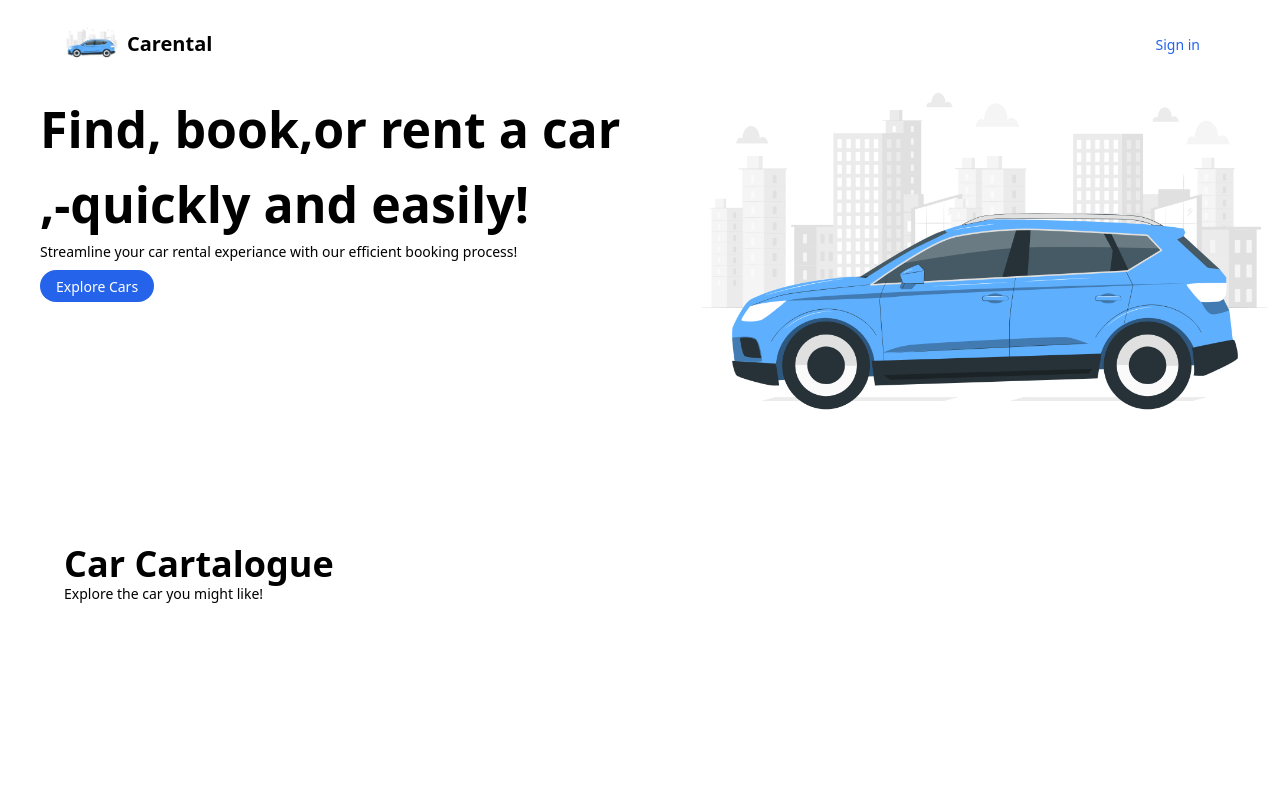
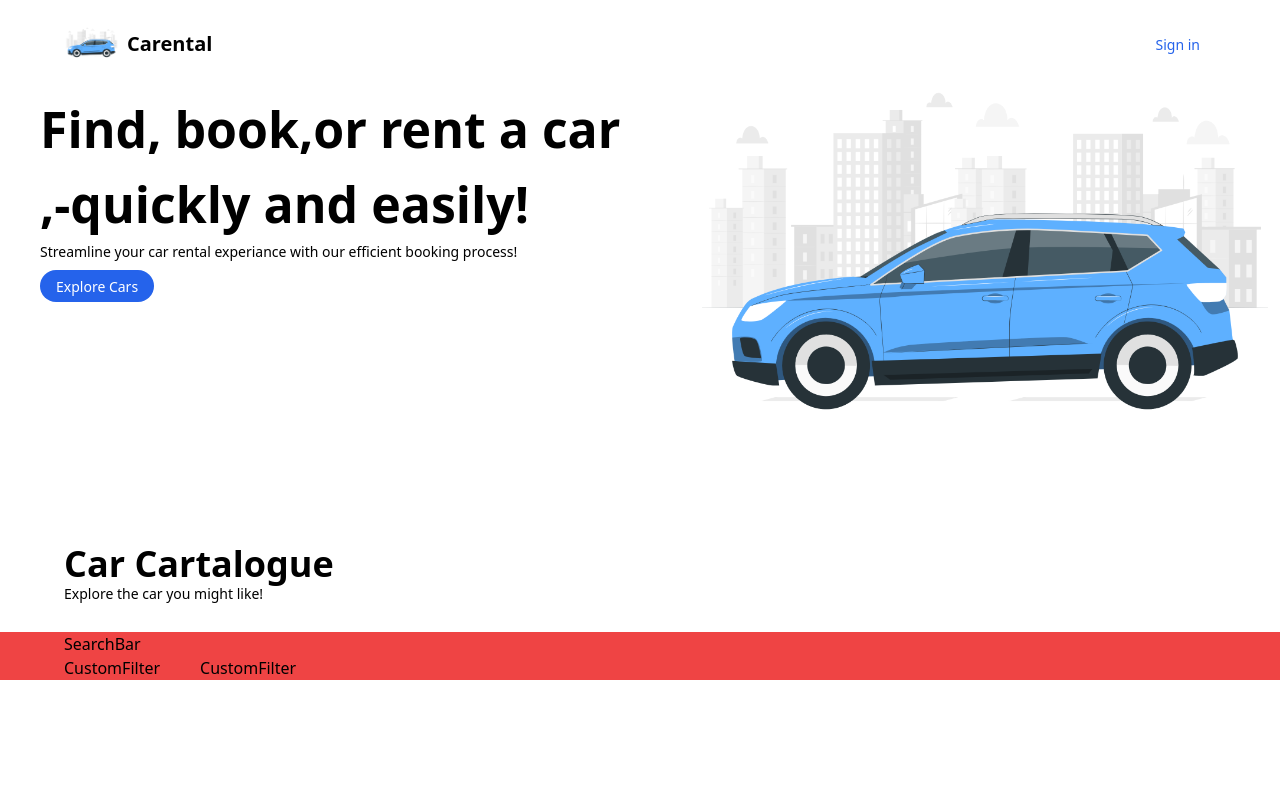
Before and after one commit to barakadewise/car-rental-app, a Next.js app: page / in a window 1280 px wide. Shown: the top 800 px of the page. Built offline with nearby package versions, Linux system fonts and the light colour scheme.

Commit message:
added new UI componentes

```diff
--- a/app/page.tsx
+++ b/app/page.tsx
@@ -1,13 +1,29 @@
+import CustomFilter from "@/components/CustomFilter";
 import Hero from "@/components/Hero";
+import SearchBar from "@/components/SearchBar";
 
 export default function Home() {
   return (
     <main className="min-h-screen  overflow-hidden pt-3">
       <Hero />
-      <div className="mt-4  w-max py-4 px-16">
-        <h3 className="font-extrabold text-4xl">Car Cartalogue</h3>
-        <p className="text-sm  font-thin text-[15px]">Explore the car you might like!</p>
+      <div className="mt-4  w-max py-4 px-16 " id="discover">
+        <div className="pb-3">
+          <h3 className="font-extrabold text-4xl">Car Cartalogue</h3>
+          <p className="text-sm  font-thin text-[15px]">
+            Explore the car you might like!
+          </p>
+        </div>
+        </div>
+
+        <div className="flex-1 justify-between bg-red-500  sm:px-16 px-6 gap-5">
+          <SearchBar />
+
+        <div className="flex gap-10">
+          <CustomFilter />
+          <CustomFilter />
+        </div>
       </div>
+
     </main>
   );
 }
--- /dev/null
+++ b/components/CustomFilter.tsx
@@ -0,0 +1,9 @@
+import React from 'react'
+
+const CustomFilter = () => {
+  return (
+    <div>CustomFilter</div>
+  )
+}
+
+export default CustomFilter
--- /dev/null
+++ b/components/SearchBar.tsx
@@ -0,0 +1,9 @@
+import React from 'react'
+
+const SearchBar = () => {
+  return (
+    <div>SearchBar</div>
+  )
+}
+
+export default SearchBar
```
Also changed, not shown: components/CartalogueCard.tsx (added).
